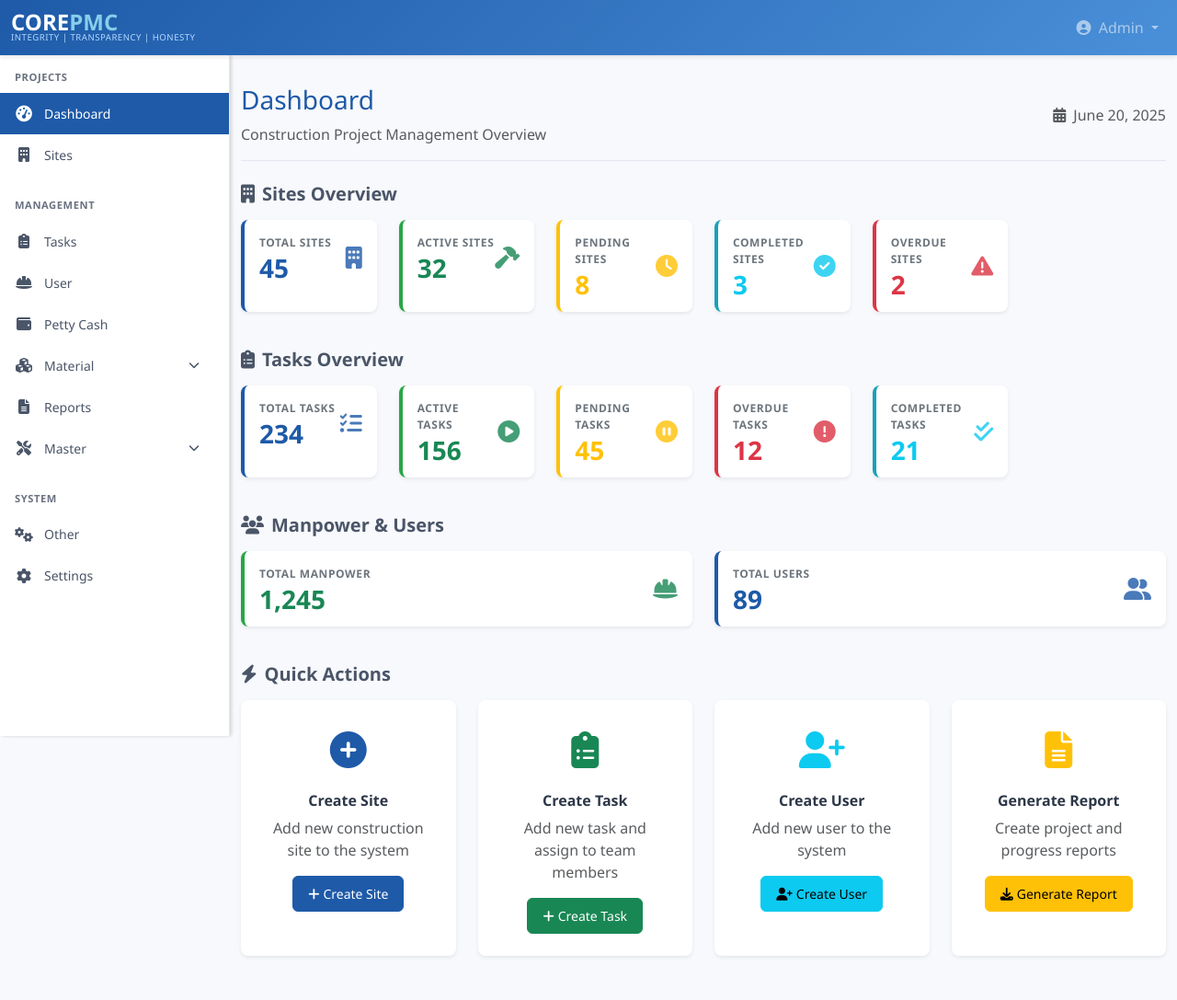
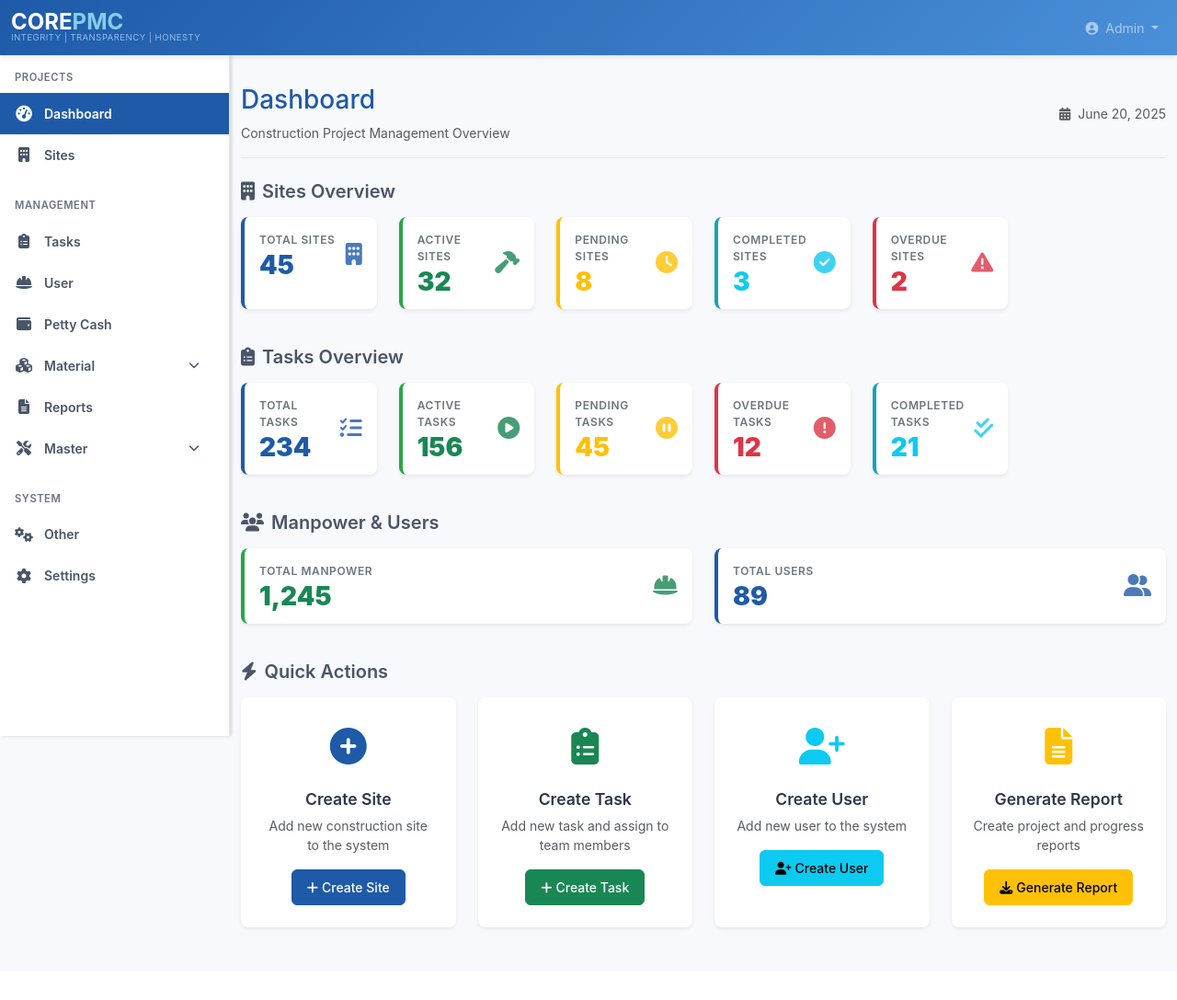
Before and after one commit to korat2511/Core_PMC_Admin_Panel, a Flask app: page /dashboard in a window 1280 px wide. Shown: the whole page at 92% size. After the commit the page ends 1011 px from the top, so only its background shows below. Run offline with Flask 3, Linux system fonts and the light colour scheme; some libraries are stand-ins or nearby versions.

Commit message:
Update the appearance of text and fonts to align with company design
Updates the font family and typography styles in CSS files to match the reference design, and fixes a startup issue.

Replit-Commit-Author: Agent
Replit-Commit-Session-Id: 3f9c1257-224b-4d66-b52a-edfece0431e9
Replit-Commit-Screenshot-Url: https://storage.googleapis.com/screenshot-production-us-central1/c73fac47-f748-4bef-ae93-45cd2bdb0aa2/dce25b8b-056c-4070-9341-5c44334ac2d5.jpg

```diff
--- a/static/css/admin.css
+++ b/static/css/admin.css
@@ -9,9 +9,12 @@
 }
 
 body {
-    font-family: 'Segoe UI', Tahoma, Geneva, Verdana, sans-serif;
+    font-family: -apple-system, BlinkMacSystemFont, 'Segoe UI', 'Roboto', 'Oxygen', 'Ubuntu', 'Cantarell', 'Fira Sans', 'Droid Sans', 'Helvetica Neue', sans-serif;
     background-color: #f8f9fc;
     padding-top: var(--navbar-height);
+    font-weight: 400;
+    font-size: 14px;
+    line-height: 1.5;
 }
 
 /* Top Navigation */
--- a/static/css/dashboard.css
+++ b/static/css/dashboard.css
@@ -9,9 +9,12 @@
 }
 
 body {
-    font-family: 'Segoe UI', Tahoma, Geneva, Verdana, sans-serif;
+    font-family: -apple-system, BlinkMacSystemFont, 'Segoe UI', 'Roboto', 'Oxygen', 'Ubuntu', 'Cantarell', 'Fira Sans', 'Droid Sans', 'Helvetica Neue', sans-serif;
     background-color: #f8f9fc;
     padding-top: var(--navbar-height);
+    font-weight: 400;
+    font-size: 14px;
+    line-height: 1.5;
 }
 
 /* Top Navigation */
@@ -137,7 +140,7 @@ body {
 
 .sidebar .nav-link span {
     font-size: 0.875rem;
-    font-weight: 500;
+    font-weight: 600;
 }
 
 .sidebar .nav-link .dropdown-arrow {
@@ -395,6 +398,65 @@ body {
 }
 
 /* Section headers */
+.section-header {
+    font-size: 1.125rem;
+    font-weight: 600;
+    color: #374151;
+    margin-bottom: 1rem;
+}
+
+/* Typography improvements */
+h1, h2, h3, h4, h5, h6 {
+    font-weight: 600;
+    color: #1e293b;
+}
+
+.display-4 {
+    font-weight: 700;
+    color: #1e293b;
+}
+
+/* Card title improvements */
+.card-title {
+    font-weight: 600;
+    font-size: 1.1rem;
+    color: #2d3748;
+    margin-bottom: 0.75rem;
+}
+
+/* Stat number styling to match reference */
+.stat-number {
+    font-size: 2.25rem;
+    font-weight: 700;
+    line-height: 1.2;
+    color: #1e293b;
+}
+
+/* Stat label styling */
+.stat-label {
+    font-size: 0.875rem;
+    font-weight: 500;
+    color: #64748b;
+    text-transform: capitalize;
+}
+
+/* Revenue text styling */
+.revenue-text {
+    font-size: 2.5rem;
+    font-weight: 700;
+    color: #1e293b;
+    line-height: 1.1;
+}
+
+/* Button text improvements */
+.btn {
+    font-weight: 500;
+    font-size: 0.875rem;
+}
+
+.btn-primary {
+    font-weight: 600;
+}
 .text-secondary {
     color: #4a5568 !important;
     font-weight: 600;
--- a/static/css/login.css
+++ b/static/css/login.css
@@ -7,7 +7,7 @@
 }
 
 body {
-    font-family: 'Segoe UI', Tahoma, Geneva, Verdana, sans-serif;
+    font-family: -apple-system, BlinkMacSystemFont, 'Segoe UI', 'Roboto', 'Oxygen', 'Ubuntu', 'Cantarell', 'Fira Sans', 'Droid Sans', 'Helvetica Neue', sans-serif;
     background: linear-gradient(135deg, var(--primary-blue) 0%, var(--light-blue) 100%);
     min-height: 100vh;
     margin: 0;
@@ -15,6 +15,9 @@ body {
     display: flex;
     align-items: center;
     justify-content: center;
+    font-weight: 400;
+    font-size: 14px;
+    line-height: 1.5;
 }
 
 .login-container {
```
Also changed, not shown: replit.md (+2 -0 lines), attached_assets/Screenshot 2025-06-19 at 10.06.09 AM_1750445571431.png (added).
